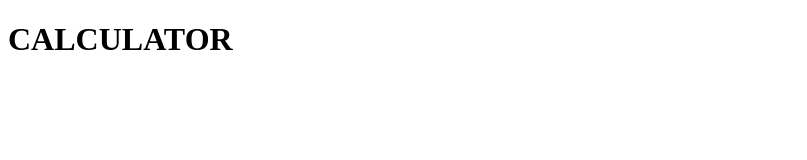
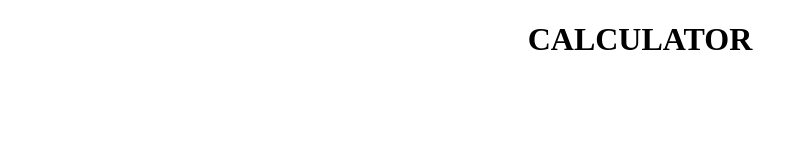
Before and after one commit to FatimaKah/calculator, a plain HTML site: page index.html in a window 1280 px wide. Shown: the whole page, without its empty margins (0-807 px from the left). Drawn offline with Linux system fonts and the light colour scheme.

Commit message:
feat: center calculator title

```diff
--- a/index.html
+++ b/index.html
@@ -1,11 +1,15 @@
 <!DOCTYPE html>
 <html lang="en">
   <head>
-    <h1><strong>CALCULATOR</strong></h1>
     <meta charset="UTF-8" />
     <meta http-equiv="X-UA-Compatible" content="IE=edge" />
     <meta name="viewport" content="width=device-width, initial-scale=1.0" />
+    <link href="style.css" rel="stylesheet" />
     <title>Document</title>
   </head>
-  <body></body>
+  <body>
+    <h1 class="title">
+      <strong>CALCULATOR</strong>
+    </h1>
+  </body>
 </html>
--- /dev/null
+++ b/style.css
@@ -0,0 +1,3 @@
+.title {
+  text-align: center;
+}
```
